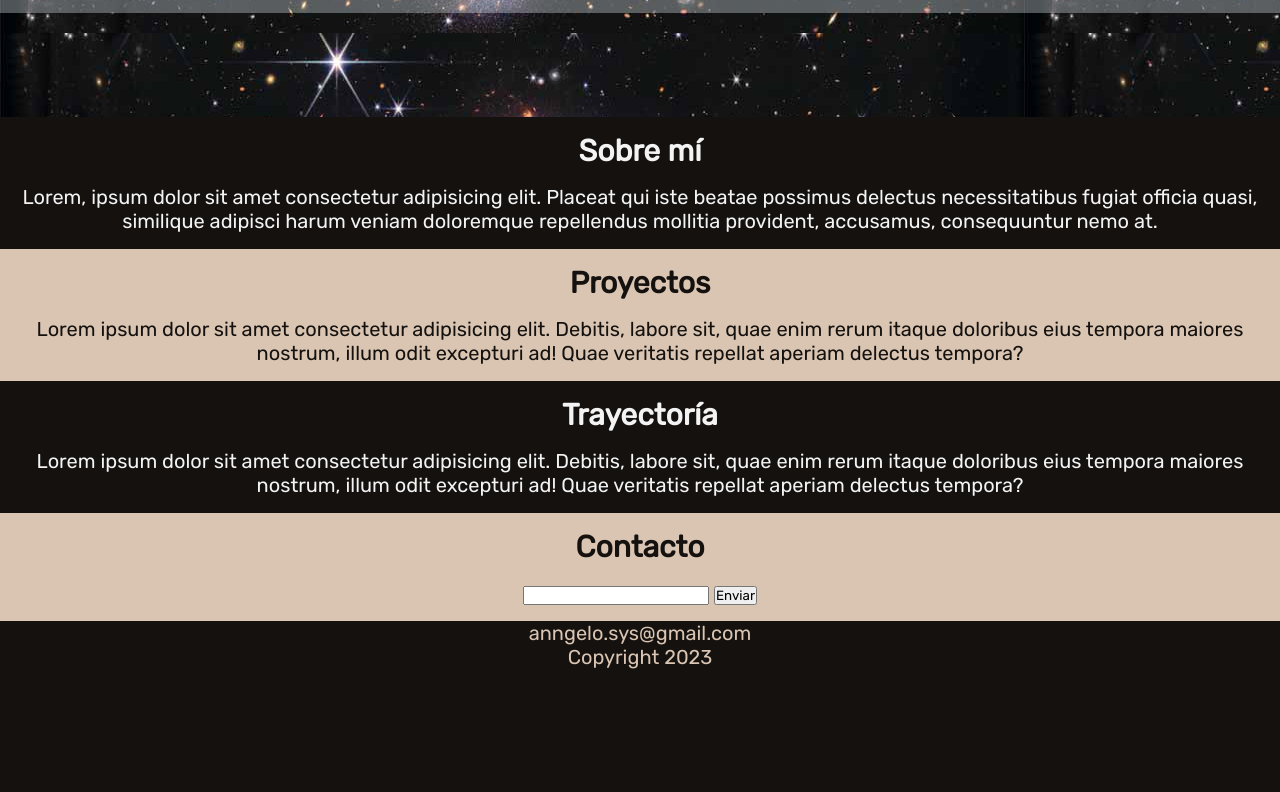
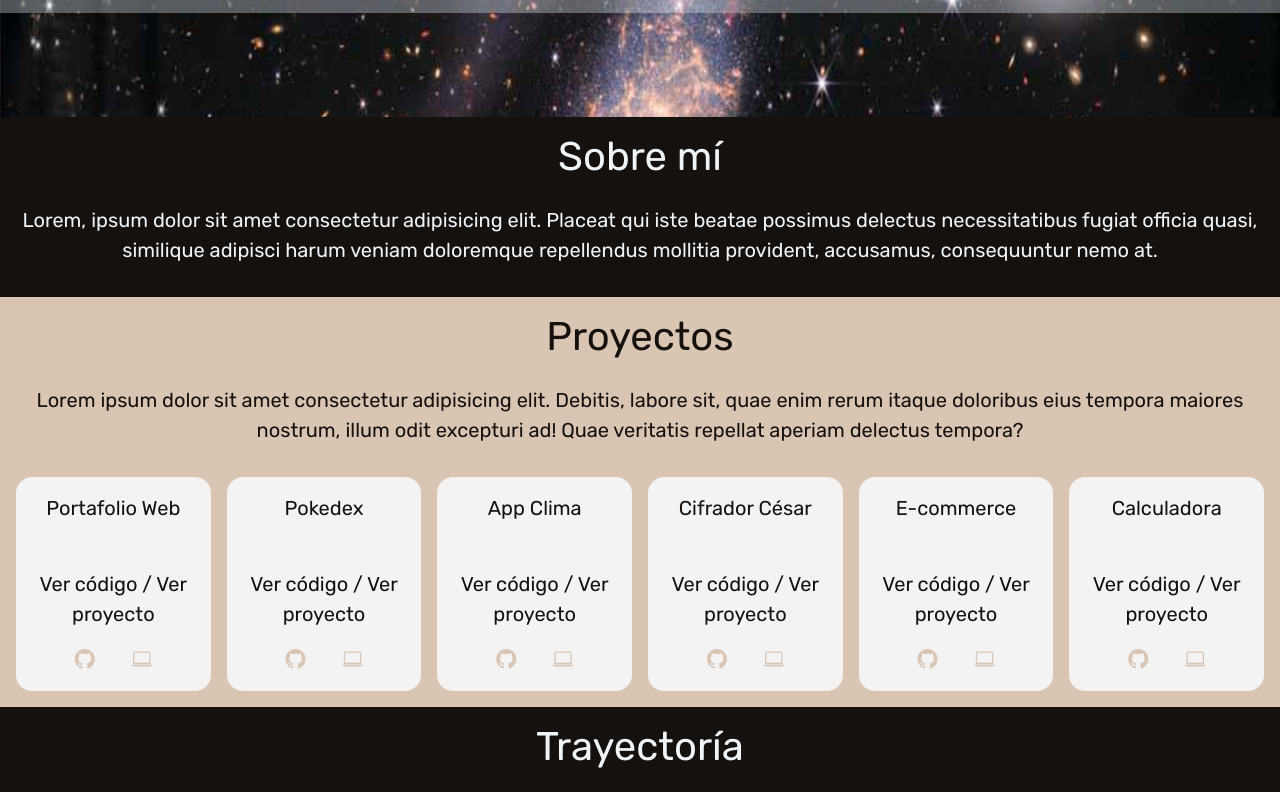
Before and after one commit to Anngel-o/Portafolio-AO, a plain HTML site: page index.html in a window 1280 px wide. Shown: the part 543-1335 px from the top of the page. Before the commit the page ends 1212 px from the top, so only its background shows below. Drawn offline with nearby package versions, Linux system fonts and the light colour scheme.

Commit message:
seccion proyectos

```diff
--- a/css/main.css
+++ b/css/main.css
@@ -21,7 +21,11 @@ body {
     color: var(--white);
     text-align: center;
     font-size: 1.25rem;
+
     background-image: url(../img/fondo.jpg);
+    background-repeat: no-repeat;
+    background-size: 100% 55%;
+    width: 100%;
 }
 
 header {
@@ -84,7 +88,8 @@ section {
 
 .principal {
     background-color: rgba(240, 248, 255, 0.326);
-    opacity: 1;
+    width: 100%;
+    /* opacity: 1; */
     display: flex;
     margin-top: 6.5rem;
     margin-bottom: 6.5rem;
@@ -108,12 +113,25 @@ section {
 .hola-mundo {
     margin-left: 4rem;
     font-size: 2rem;
-    font-weight: 800;
+    font-weight: 1000;
 }
 
 .proyectos {
     background-color: var(--dun);
     color: var(--black);
+}
+
+.proyectos-contenedor {
+    display: flex;
+    gap: 1rem;
+    justify-content: center;
+    align-items: center;
+}
+
+.proyecto {
+    padding: 1rem;
+    background-color: var(--white);
+    border-radius: 1rem;
 }
 
 .contacto {
--- a/index.html
+++ b/index.html
@@ -3,6 +3,8 @@
 <head>
     <meta charset="UTF-8">
     <meta name="viewport" content="width=device-width, initial-scale=1.0">
+    <link href="https://cdn.jsdelivr.net/npm/bootstrap@5.3.0/dist/css/bootstrap.min.css" rel="stylesheet" integrity="sha384-9ndCyUaIbzAi2FUVXJi0CjmCapSmO7SnpJef0486qhLnuZ2cdeRhO02iuK6FUUVM" crossorigin="anonymous">
+    <link rel="stylesheet" href="https://cdn.jsdelivr.net/npm/bootstrap-icons@1.9.1/font/bootstrap-icons.css">
     <link rel="stylesheet" href="./css/main.css">
     <title>Anngel Ortiz</title>
 </head>
@@ -34,6 +36,92 @@
         <div class="seccion">
             <h1 id="titulo-proyectos">Proyectos</h1>
             <p>Lorem ipsum dolor sit amet consectetur adipisicing elit. Debitis, labore sit, quae enim rerum itaque doloribus eius tempora maiores nostrum, illum odit excepturi ad! Quae veritatis repellat aperiam delectus tempora?</p>
+            <div class="proyectos-contenedor">
+                <div class="proyecto">
+                    <p class="proyecto-numero">Portafolio Web</p>
+                    <img  src="" alt="" class="proyecto-imagen"></img>
+                    <div class="overlay">
+                        <p>Ver código / Ver proyecto</p>
+                        <div class="proyecto-iconos">
+                            <a href="https://github.com/Anngel-o/Portafolio-AO"><i class="bi bi-github"></i></a>
+                            <a href="https://anngel-o.github.io/Portafolio-AO/"><i class="bi bi-laptop"></i></a>
+                        </div>
+                    </div>
+                    <div class="proyecto-tecnologias">
+
+                    </div>
+                </div>
+                <div class="proyecto">
+                    <p class="proyecto-numero">Pokedex</p>
+                    <img  src="" alt="" class="proyecto-imagen"></img>
+                    <div class="overlay">
+                        <p>Ver código / Ver proyecto</p>
+                        <div class="proyecto-iconos">
+                            <a href="https://github.com/Anngel-o/Pokedex-PokeAPI"><i class="bi bi-github"></i></a>
+                            <a href="https://anngel-o.github.io/Pokedex-PokeAPI/"><i class="bi bi-laptop"></i></a>
+                        </div>
+                    </div>
+                    <div class="proyecto-tecnologias">
+
+                    </div>
+                </div>
+                <div class="proyecto">
+                    <p class="proyecto-numero">App Clima</p>
+                    <img  src="" alt="" class="proyecto-imagen"></img>
+                    <div class="overlay">
+                        <p>Ver código / Ver proyecto</p>
+                        <div class="proyecto-iconos">
+                            <a href="https://github.com/Anngel-o/App-Clima-API"><i class="bi bi-github"></i></a>
+                            <a href="https://anngel-o.github.io/App-Clima-API/"><i class="bi bi-laptop"></i></a>
+                        </div>
+                    </div>
+                    <div class="proyecto-tecnologias">
+
+                    </div>
+                </div>
+                <div class="proyecto">
+                    <p class="proyecto-numero">Cifrador César</p>
+                    <img  src="" alt="" class="proyecto-imagen"></img>
+                    <div class="overlay">
+                        <p>Ver código / Ver proyecto</p>
+                        <div class="proyecto-iconos">
+                            <a href="https://github.com/Anngel-o/Cifrador-Cesar"><i class="bi bi-github"></i></a>
+                            <a href="https://anngel-o.github.io/Cifrador-Cesar/"><i class="bi bi-laptop"></i></a>
+                        </div>
+                    </div>
+                    <div class="proyecto-tecnologias">
+
+                    </div>
+                </div>
+                <div class="proyecto">
+                    <p class="proyecto-numero">E-commerce</p>
+                    <img  src="" alt="" class="proyecto-imagen"></img>
+                    <div class="overlay">
+                        <p>Ver código / Ver proyecto</p>
+                        <div class="proyecto-iconos">
+                            <a href="https://github.com/Anngel-o/E-Commerce-Adlet"><i class="bi bi-github"></i></a>
+                            <a href="https://anngel-o.github.io/E-Commerce-Adlet/"><i class="bi bi-laptop"></i></a>
+                        </div>
+                    </div>
+                    <div class="proyecto-tecnologias">
+
+                    </div>
+                </div>
+                <div class="proyecto">
+                    <p class="proyecto-numero">Calculadora</p>
+                    <img  src="" alt="" class="proyecto-imagen"></img>
+                    <div class="overlay">
+                        <p>Ver código / Ver proyecto</p>
+                        <div class="proyecto-iconos">
+                            <a href="https://github.com/Anngel-o/Calculadora-JS"><i class="bi bi-github"></i></a>
+                            <a href="https://anngel-o.github.io/Calculadora-JS/"><i class="bi bi-laptop"></i></a>
+                        </div>
+                    </div>
+                    <div class="proyecto-tecnologias">
+
+                    </div>
+                </div>
+            </div>
         </div>
     </section>
     <section class="trayectoria">
```
